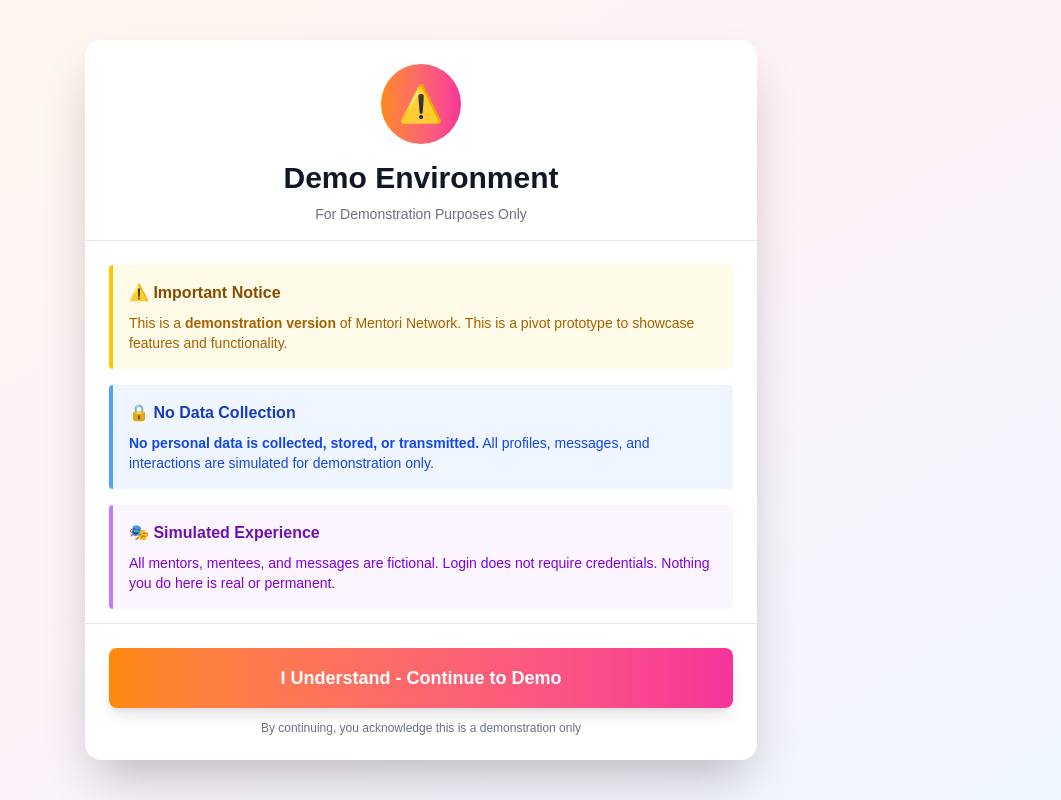
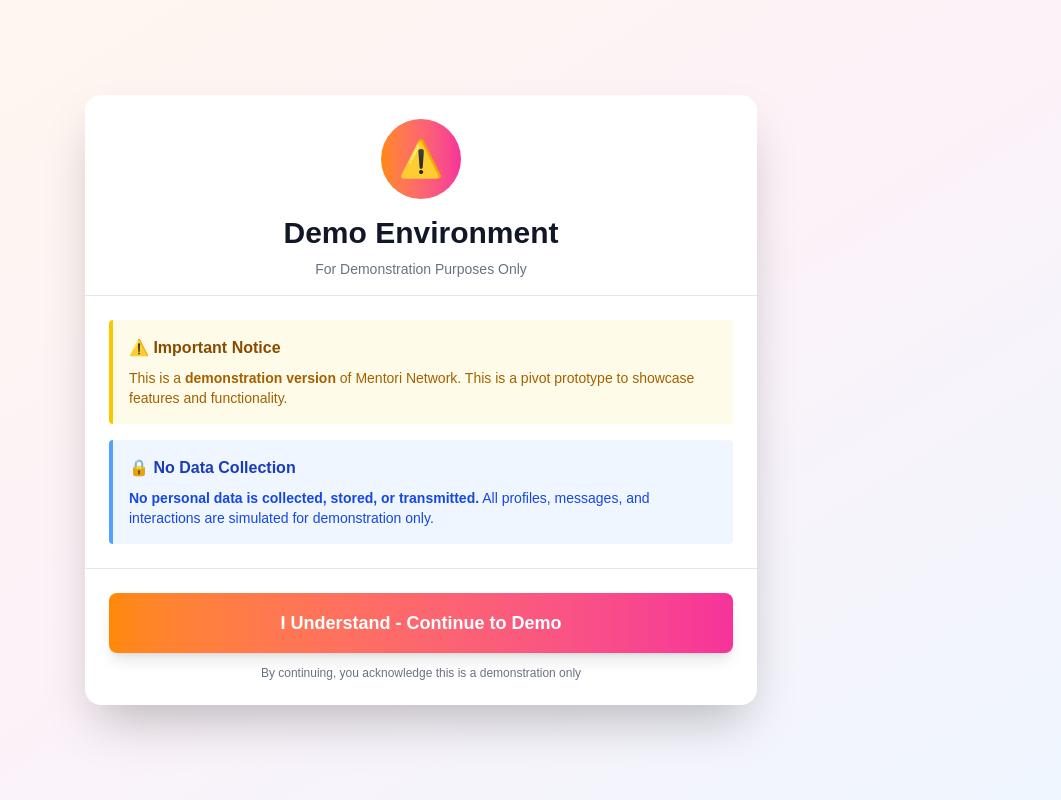
Before and after one commit to PeiChunyan/mentori, a Next.js app in the folder frontend/: page /auth in a window 1280 px wide. Shown: the whole page, without its empty margins (219-1280 px from the left). Built offline with nearby package versions, Linux system fonts and the light colour scheme.

Commit message:
Simplify disclaimer to show only essential information

```diff
--- a/frontend/src/components/DemoLogin.tsx
+++ b/frontend/src/components/DemoLogin.tsx
@@ -69,23 +69,6 @@
                 <p className="text-blue-700 text-sm">
                   <strong>No personal data is collected, stored, or transmitted.</strong> All profiles, messages, and interactions are simulated for demonstration only.
                 </p>
-              </div>
-
-              <div className="bg-purple-50 border-l-4 border-purple-400 p-4 rounded">
-                <h3 className="font-bold text-purple-800 mb-2">🎭 Simulated Experience</h3>
-                <p className="text-purple-700 text-sm">
-                  All mentors, mentees, and messages are fictional. Login does not require credentials. Nothing you do here is real or permanent.
-                </p>
-              </div>
-
-              <div className="bg-green-50 border-l-4 border-green-400 p-4 rounded">
-                <h3 className="font-bold text-green-800 mb-2">✅ What You Can Do</h3>
-                <ul className="text-green-700 text-sm list-disc list-inside space-y-1">
-                  <li>Browse mentor and mentee profiles</li>
-                  <li>💬 Try the messaging feature with demo conversations</li>
-                  <li>Explore the user interface and features</li>
-                  <li>Test the platform functionality</li>
-                </ul>
               </div>
             </div>
           </div>
```
